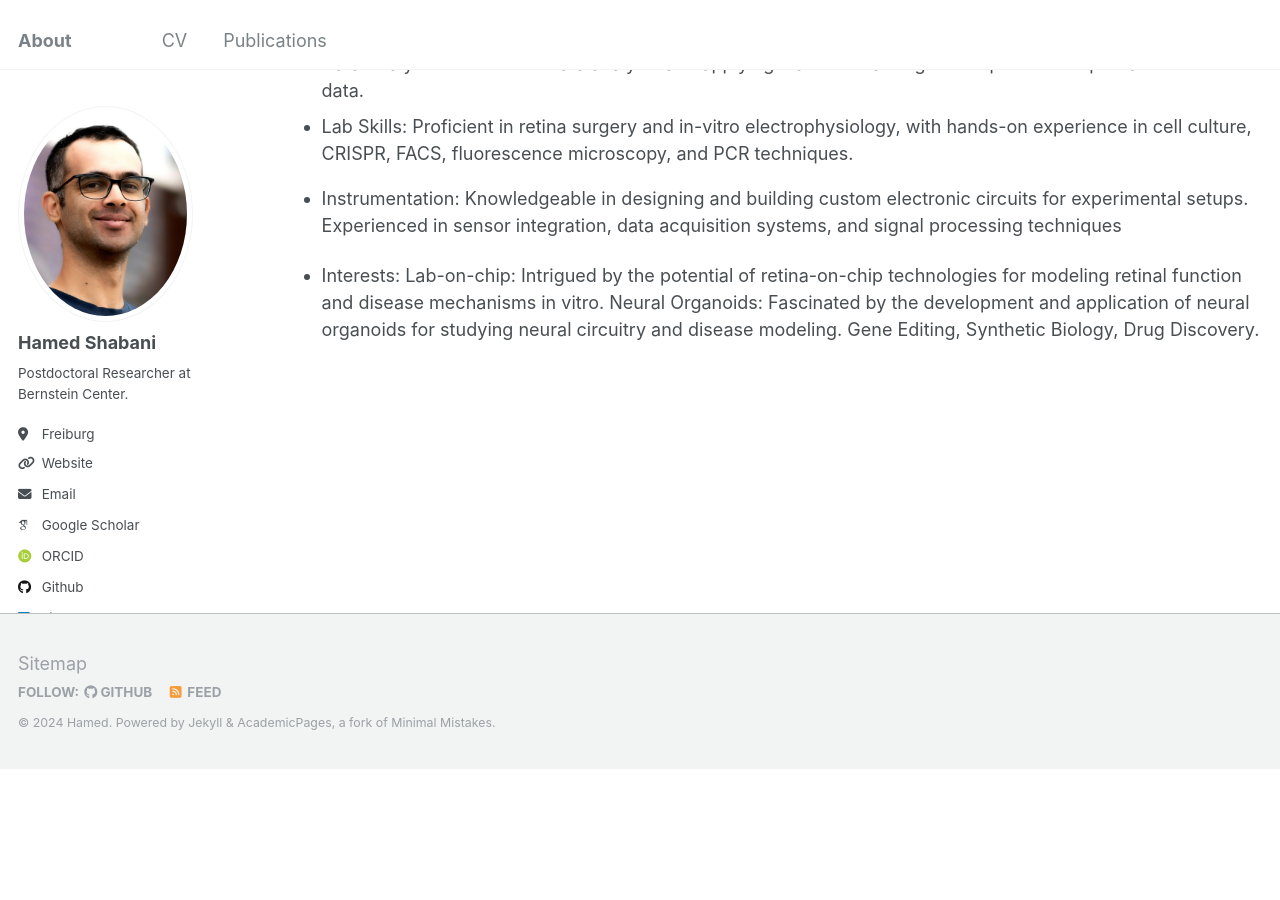
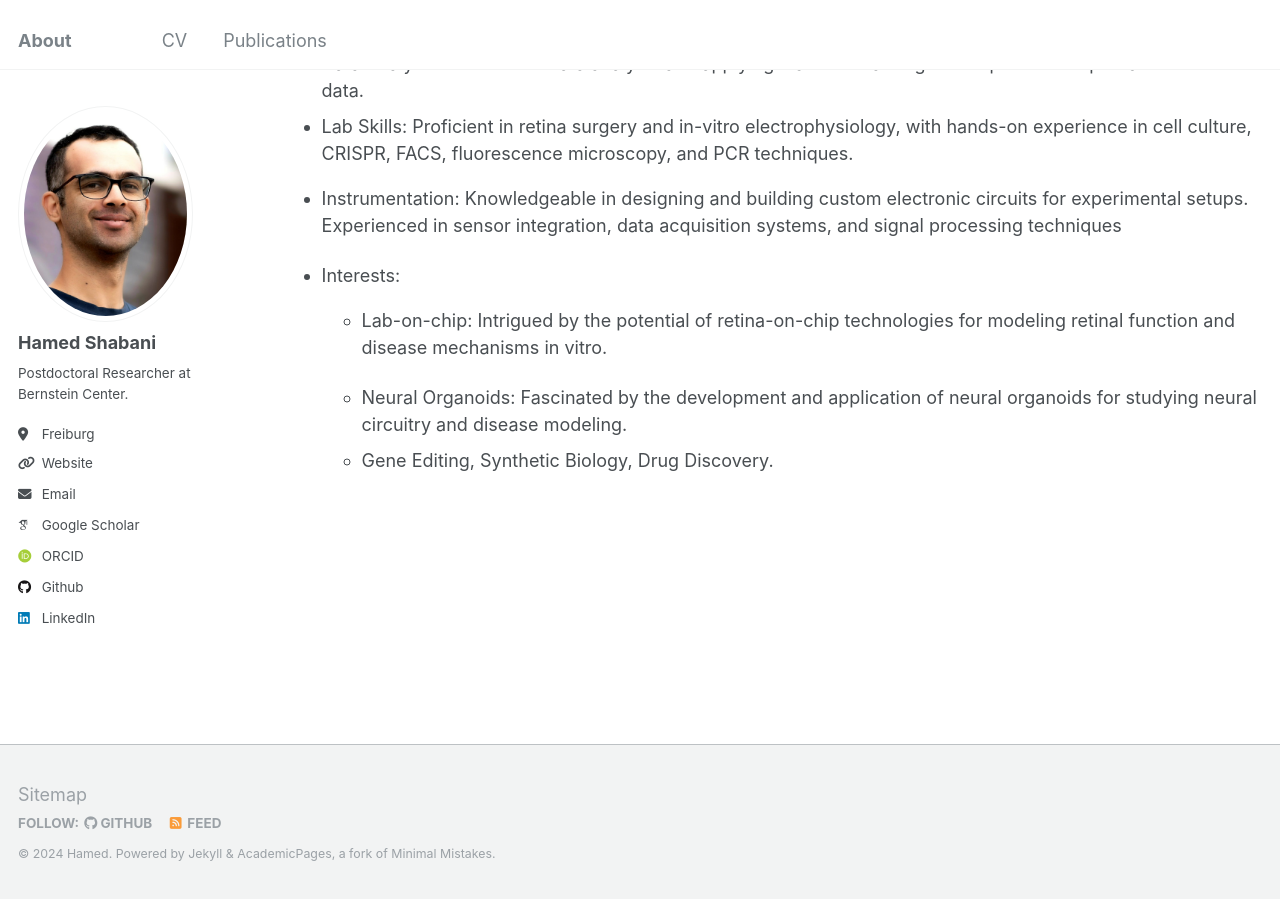
Before and after one commit to HamedShabani/CV, a Jekyll site: the page built from _pages/cv.md, in a window 1280 px wide and 900 px high, scrolled down 866 px. Built offline with Jekyll 4.4.1, drawn with Linux system fonts in a browser that asks for light colours; some web fonts are replaced; before the commit the page ends 1634 px from its top, so only the background shows below that; part of the change alters nothing that is shown.

Commit message:
intrests

```diff
--- a/_pages/cv.md
+++ b/_pages/cv.md
@@ -50,11 +50,12 @@ culture, CRISPR, FACS, fluorescence microscopy, and PCR techniques.
 Experienced in sensor integration, data acquisition systems, and signal processing techniques
 
 * Interests:
-Lab-on-chip: Intrigued by the potential of retina-on-chip technologies for modeling retinal
+  * Lab-on-chip: Intrigued by the potential of retina-on-chip technologies for modeling retinal
 function and disease mechanisms in vitro.
-Neural Organoids: Fascinated by the development and application of neural organoids for
+
+  * Neural Organoids: Fascinated by the development and application of neural organoids for
 studying neural circuitry and disease modeling.
-Gene Editing, Synthetic Biology, Drug Discovery.
+  * Gene Editing, Synthetic Biology, Drug Discovery.
 
 
 
```
